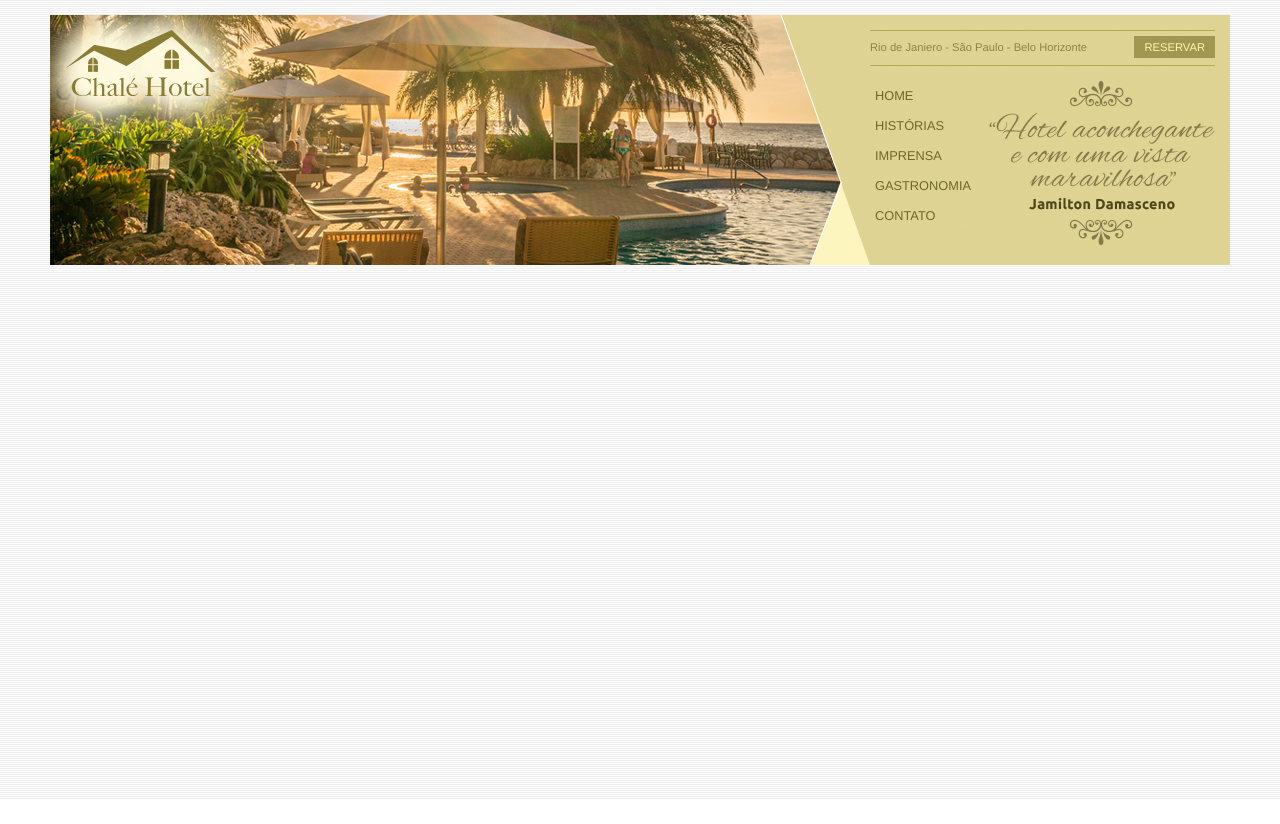
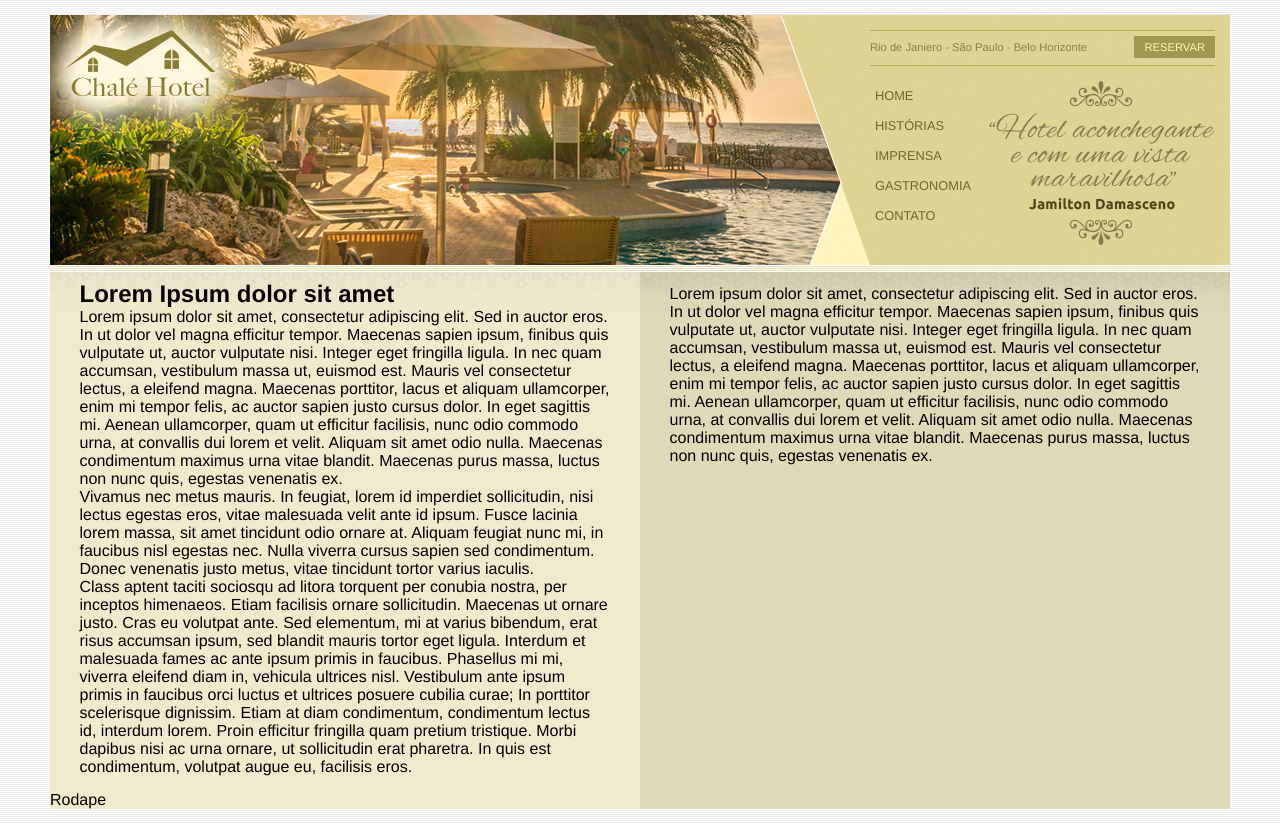
Before and after one commit to DayanMonteiro/Projetos-de-sites, a plain HTML site: page Chalé-hotel/index.html in a window 1280 px wide. Before the commit the page ends 800 px from the top, so only its background shows below. Drawn offline with Linux system fonts and the light colour scheme.

Commit message:
chale hotel p03

```diff
--- a/Chalé-hotel/index.html
+++ b/Chalé-hotel/index.html
@@ -43,6 +43,42 @@
             </div> <!-- fim area menu-->
 
         </div><!-- final topo-->
+
+        <div id="area-principal"><!-- inicio area principal -->
+           <div class="conteudo">
+                <h2>
+                    Lorem Ipsum dolor sit amet
+                </h2>
+
+                    <p>
+                        Lorem ipsum dolor sit amet, consectetur adipiscing elit. Sed in auctor eros. In ut dolor vel magna efficitur tempor. Maecenas sapien ipsum, finibus quis vulputate ut, auctor vulputate nisi. Integer eget fringilla ligula. In nec quam accumsan, vestibulum massa ut, euismod est. Mauris vel consectetur lectus, a eleifend magna. Maecenas porttitor, lacus et aliquam ullamcorper, enim mi tempor felis, ac auctor sapien justo cursus dolor. In eget sagittis mi. Aenean ullamcorper, quam ut efficitur facilisis, nunc odio commodo urna, at convallis dui lorem et velit. Aliquam sit amet odio nulla. Maecenas condimentum maximus urna vitae blandit. Maecenas purus massa, luctus non nunc quis, egestas venenatis ex.
+                    </p>
+
+                    <p>
+                        Vivamus nec metus mauris. In feugiat, lorem id imperdiet sollicitudin, nisi lectus egestas eros, vitae malesuada velit ante id ipsum. Fusce lacinia lorem massa, sit amet tincidunt odio ornare at. Aliquam feugiat nunc mi, in faucibus nisl egestas nec. Nulla viverra cursus sapien sed condimentum. Donec venenatis justo metus, vitae tincidunt tortor varius iaculis.
+                    </p>
+
+                    <p>
+                        Class aptent taciti sociosqu ad litora torquent per conubia nostra, per inceptos himenaeos. Etiam facilisis ornare sollicitudin. Maecenas ut ornare justo. Cras eu volutpat ante. Sed elementum, mi at varius bibendum, erat risus accumsan ipsum, sed blandit mauris tortor eget ligula. Interdum et malesuada fames ac ante ipsum primis in faucibus. Phasellus mi mi, viverra eleifend diam in, vehicula ultrices nisl. Vestibulum ante ipsum primis in faucibus orci luctus et ultrices posuere cubilia curae; In porttitor scelerisque dignissim. Etiam at diam condimentum, condimentum lectus id, interdum lorem. Proin efficitur fringilla quam pretium tristique. Morbi dapibus nisi ac urna ornare, ut sollicitudin erat pharetra. In quis est condimentum, volutpat augue eu, facilisis eros.
+                    </p>
+           </div>
+
+        </div> <!-- fim area principal -->
+        <div id="area-lateral"> <!-- inicio area lateral -->
+            <div class="conteudo">
+
+                <p>
+                    Lorem ipsum dolor sit amet, consectetur adipiscing elit. Sed in auctor eros. In ut dolor vel magna efficitur tempor. Maecenas sapien ipsum, finibus quis vulputate ut, auctor vulputate nisi. Integer eget fringilla ligula. In nec quam accumsan, vestibulum massa ut, euismod est. Mauris vel consectetur lectus, a eleifend magna. Maecenas porttitor, lacus et aliquam ullamcorper, enim mi tempor felis, ac auctor sapien justo cursus dolor. In eget sagittis mi. Aenean ullamcorper, quam ut efficitur facilisis, nunc odio commodo urna, at convallis dui lorem et velit. Aliquam sit amet odio nulla. Maecenas condimentum maximus urna vitae blandit. Maecenas purus massa, luctus non nunc quis, egestas venenatis ex.
+                </p>
+
+            </div>
+
+        </div> <!-- fim area lateral -->
+
+        <div id="rodape">
+            Rodape
+        </div>
+
     </div><!-- fim container-->
 
 
--- a/Chalé-hotel/style-css/style.css
+++ b/Chalé-hotel/style-css/style.css
@@ -10,7 +10,7 @@ body {
 }
 
 #container {
-    background: #ede9cc;
+    background: #ede9cc url(../imagens/bg-container.png) top center repeat-y;
     margin: 0 auto;
     min-width: 740px;
     max-width: 1180px;
@@ -119,3 +119,28 @@ ul#navegacao a:hover {
     height: 164px;
     float: right;
 }
+
+/* Area de conteúdo*/
+
+#area-principal {
+    float: left;
+    width: 50%;
+    background: url(../imagens/bg-area-principal.png) top left repeat-x;
+    padding: 15px 0px;
+}
+
+#area-lateral {
+    float: right;
+    width: 50%;
+    background: url(../imagens/bg-area-lateral.png) top left repeat-x;
+    padding: 20px 0px;
+}
+
+.conteudo {
+    margin: 0 auto;
+    width: 90%;
+}
+
+#rodape {
+    clear: both;
+}
```
